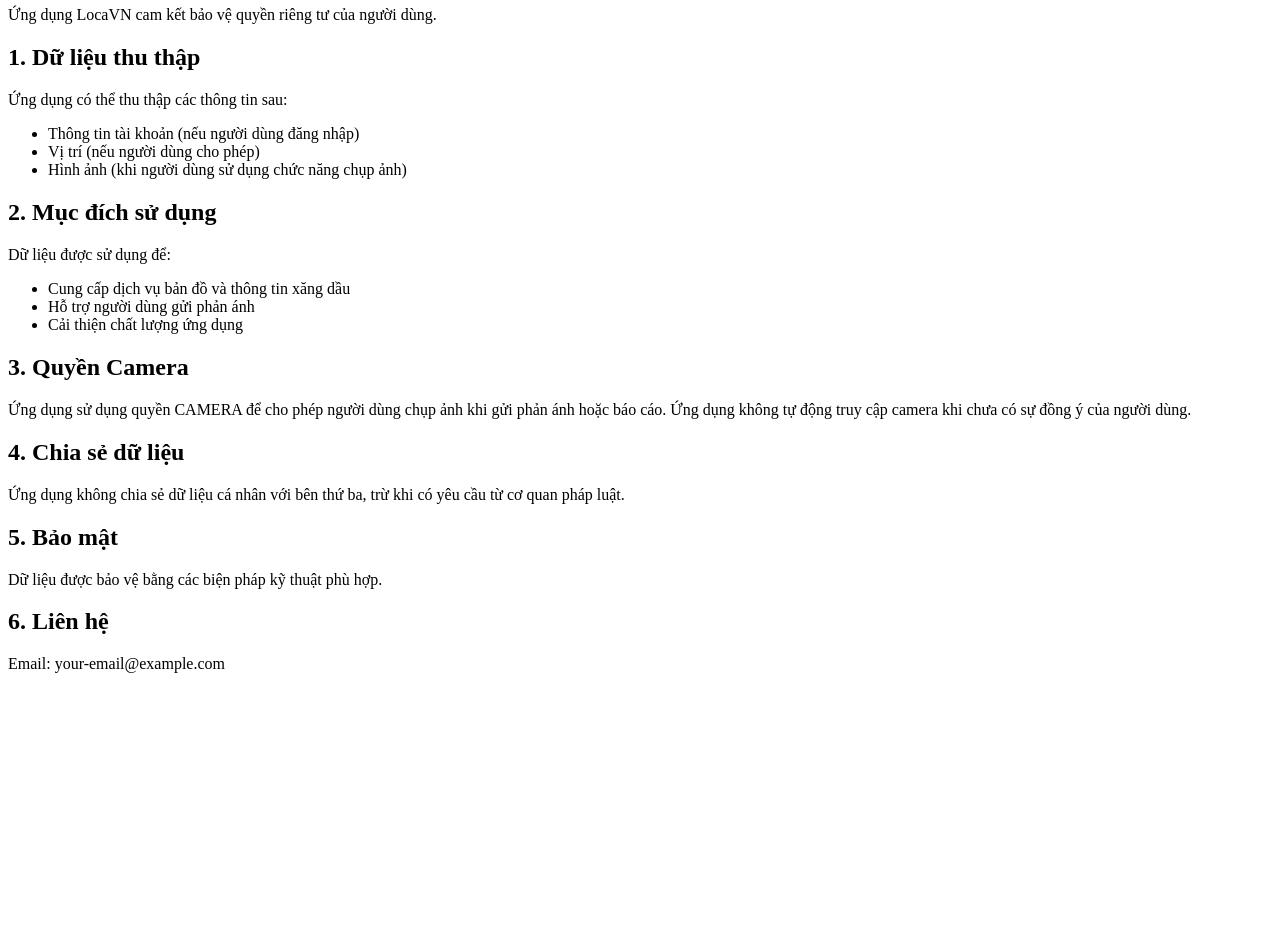
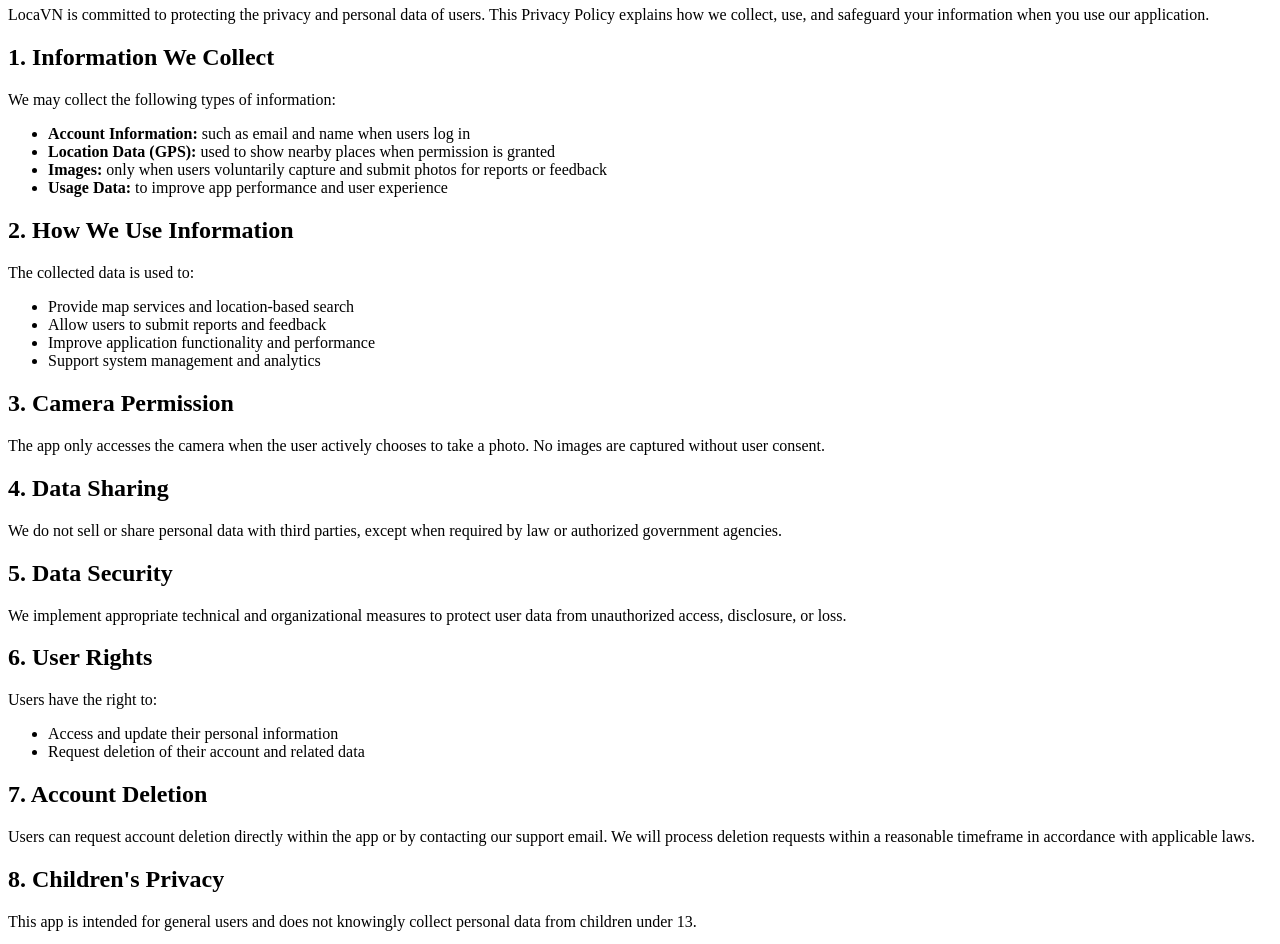
Before and after one commit to hanphongvan/locavn-privacy, a plain HTML site: page index.html in a window 1280 px wide. Shown: the part 60-1004 px from the top of the page. Before the commit the page ends 800 px from the top, so only its background shows below. Drawn offline with Linux system fonts and the light colour scheme.

Commit message:
Update index.html

```diff
--- a/index.html
+++ b/index.html
@@ -1,31 +1,51 @@
-<h1>Chính sách quyền riêng tư - LocaVN</h1>
+<h1>Privacy Policy – LocaVN</h1>
 
-<p>Ứng dụng LocaVN cam kết bảo vệ quyền riêng tư của người dùng.</p>
+<p>LocaVN is committed to protecting the privacy and personal data of users. This Privacy Policy explains how we collect, use, and safeguard your information when you use our application.</p>
 
-<h2>1. Dữ liệu thu thập</h2>
-<p>Ứng dụng có thể thu thập các thông tin sau:</p>
+<h2>1. Information We Collect</h2>
+<p>We may collect the following types of information:</p>
 <ul>
-<li>Thông tin tài khoản (nếu người dùng đăng nhập)</li>
-<li>Vị trí (nếu người dùng cho phép)</li>
-<li>Hình ảnh (khi người dùng sử dụng chức năng chụp ảnh)</li>
+<li><strong>Account Information:</strong> such as email and name when users log in</li>
+<li><strong>Location Data (GPS):</strong> used to show nearby places when permission is granted</li>
+<li><strong>Images:</strong> only when users voluntarily capture and submit photos for reports or feedback</li>
+<li><strong>Usage Data:</strong> to improve app performance and user experience</li>
 </ul>
 
-<h2>2. Mục đích sử dụng</h2>
-<p>Dữ liệu được sử dụng để:</p>
+<h2>2. How We Use Information</h2>
+<p>The collected data is used to:</p>
 <ul>
-<li>Cung cấp dịch vụ bản đồ và thông tin xăng dầu</li>
-<li>Hỗ trợ người dùng gửi phản ánh</li>
-<li>Cải thiện chất lượng ứng dụng</li>
+<li>Provide map services and location-based search</li>
+<li>Allow users to submit reports and feedback</li>
+<li>Improve application functionality and performance</li>
+<li>Support system management and analytics</li>
 </ul>
 
-<h2>3. Quyền Camera</h2>
-<p>Ứng dụng sử dụng quyền CAMERA để cho phép người dùng chụp ảnh khi gửi phản ánh hoặc báo cáo. Ứng dụng không tự động truy cập camera khi chưa có sự đồng ý của người dùng.</p>
+<h2>3. Camera Permission</h2>
+<p>The app only accesses the camera when the user actively chooses to take a photo. No images are captured without user consent.</p>
 
-<h2>4. Chia sẻ dữ liệu</h2>
-<p>Ứng dụng không chia sẻ dữ liệu cá nhân với bên thứ ba, trừ khi có yêu cầu từ cơ quan pháp luật.</p>
+<h2>4. Data Sharing</h2>
+<p>We do not sell or share personal data with third parties, except when required by law or authorized government agencies.</p>
 
-<h2>5. Bảo mật</h2>
-<p>Dữ liệu được bảo vệ bằng các biện pháp kỹ thuật phù hợp.</p>
+<h2>5. Data Security</h2>
+<p>We implement appropriate technical and organizational measures to protect user data from unauthorized access, disclosure, or loss.</p>
 
-<h2>6. Liên hệ</h2>
-<p>Email: your-email@example.com</p>
+<h2>6. User Rights</h2>
+<p>Users have the right to:</p>
+<ul>
+<li>Access and update their personal information</li>
+<li>Request deletion of their account and related data</li>
+</ul>
+
+<h2>7. Account Deletion</h2>
+<p>Users can request account deletion directly within the app or by contacting our support email. We will process deletion requests within a reasonable timeframe in accordance with applicable laws.</p>
+
+<h2>8. Children's Privacy</h2>
+<p>This app is intended for general users and does not knowingly collect personal data from children under 13.</p>
+
+<h2>9. Changes to This Policy</h2>
+<p>We may update this Privacy Policy from time to time. Any changes will be posted on this page.</p>
+
+<h2>10. Contact</h2>
+<p>Email:thehandhcn@gmail.com</p>
+
+<p>This application does not contain harmful or sensitive content and is suitable for general audiences.</p>
```
